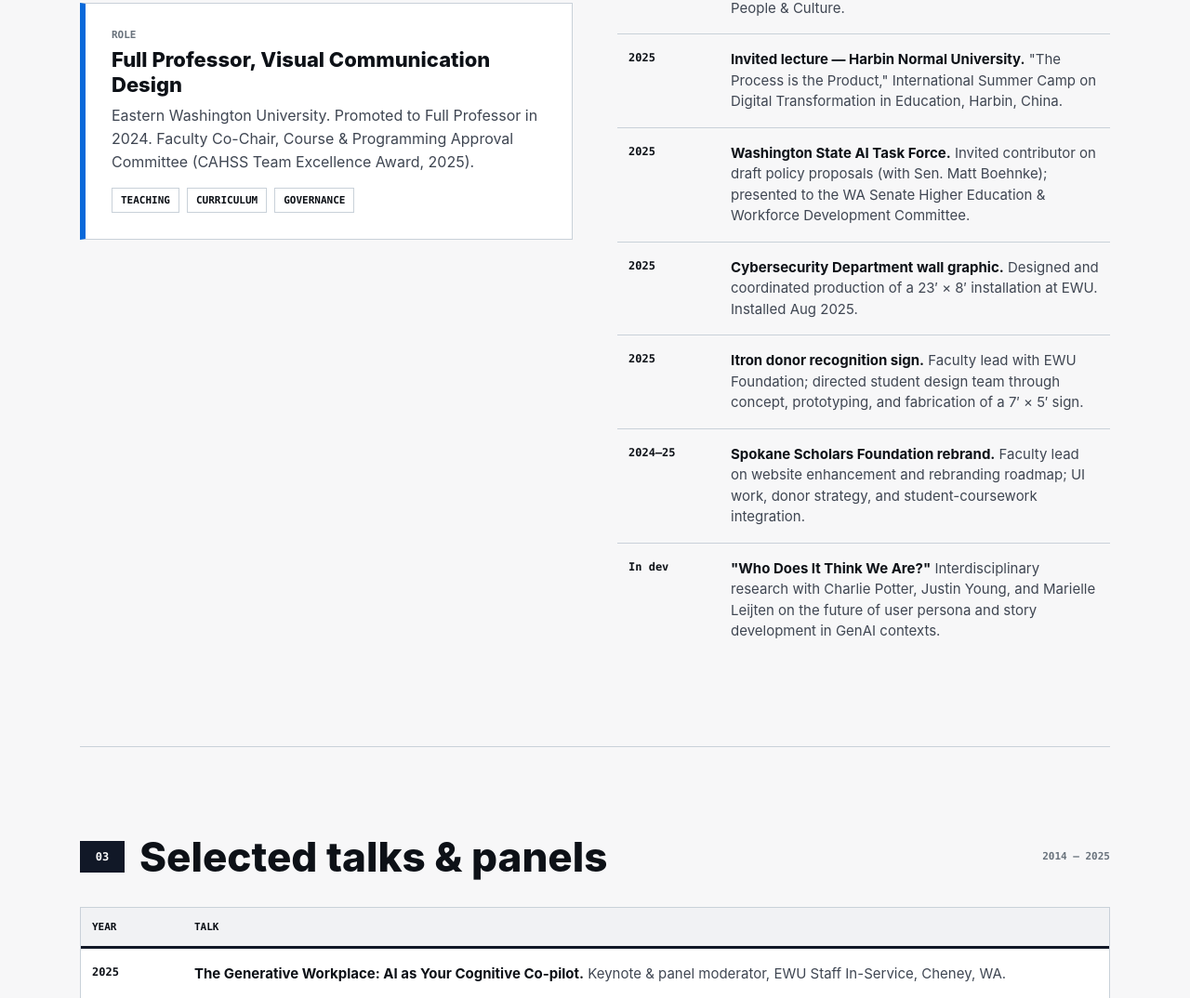
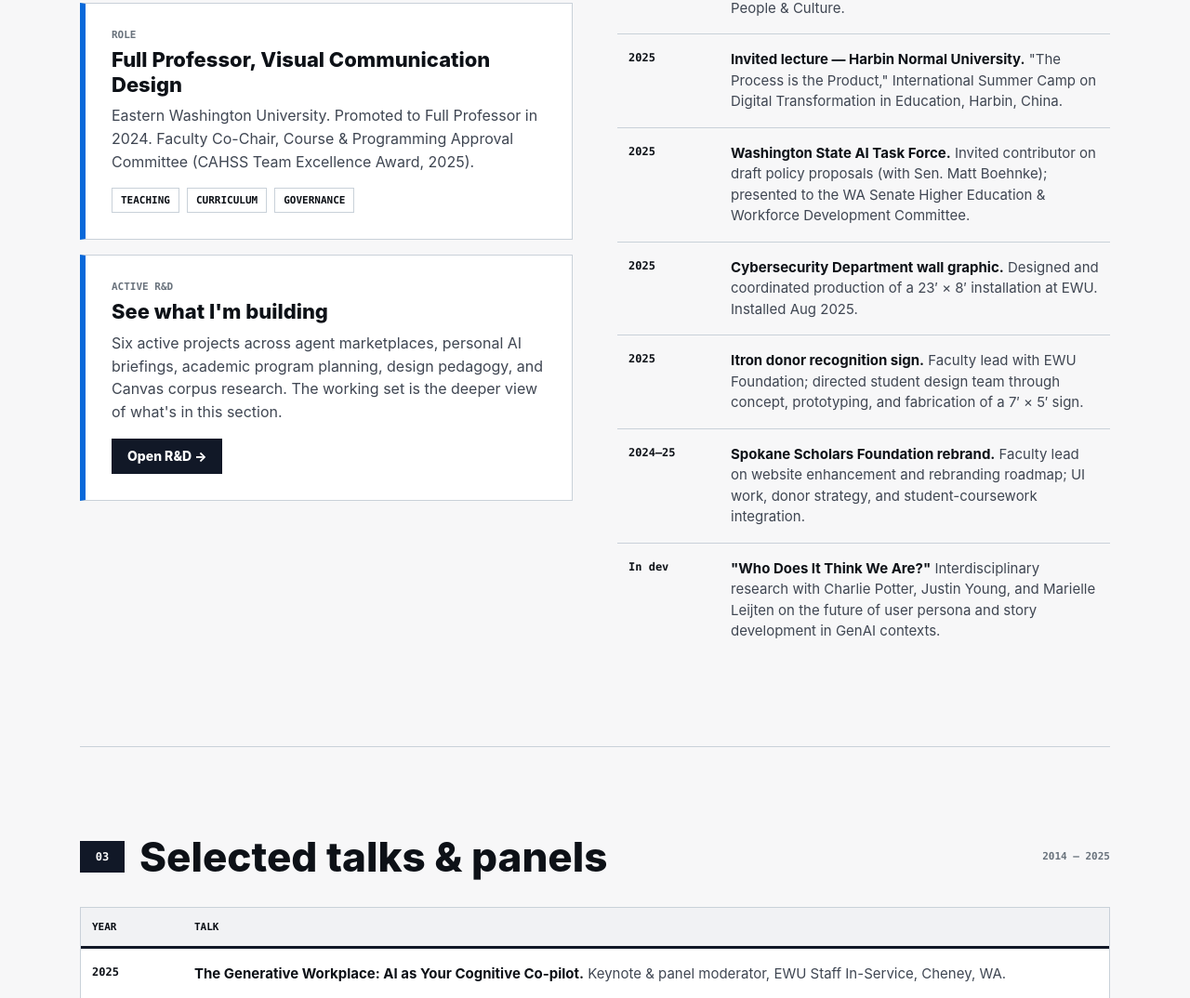
Before and after one commit to sicxz/travismasingale.info, a plain HTML site: page index.html in a window 1280 px wide. Shown: the part 1816-2890 px from the top of the page at 93% size. Drawn offline with Linux system fonts and the light colour scheme.

Commit message:
Add R&D callout in section 02
Insert a parallel now-card below the Role card pointing to /rd.html. Gives the home page a clear path into the deeper working-set view, and reinforces that R&D is the active build/research work hinted at in the Now section's lede.

Co-Authored-By: Claude Opus 4.7 (1M context) <noreply@anthropic.com>

```diff
--- a/index.html
+++ b/index.html
@@ -138,6 +138,15 @@
                 <span class="f-tag">Teaching</span>
                 <span class="f-tag">Curriculum</span>
                 <span class="f-tag">Governance</span>
+              </div>
+            </div>
+
+            <div class="now-card">
+              <span class="f-label" style="margin-bottom:8px;display:block">Active R&amp;D</span>
+              <h3>See what I'm building</h3>
+              <p>Six active projects across agent marketplaces, personal AI briefings, academic program planning, design pedagogy, and Canvas corpus research. The working set is the deeper view of what's in this section.</p>
+              <div class="now-meta">
+                <a class="f-button" href="rd.html">Open R&amp;D &rarr;</a>
               </div>
             </div>
           </div>
--- a/styles/site.css
+++ b/styles/site.css
@@ -337,6 +337,8 @@ a.f-tag--link:hover {
 
 .now-card p:last-child { margin-bottom: 0; }
 
+.now-card + .now-card { margin-top: 16px; }
+
 .now-meta {
   display: flex;
   flex-wrap: wrap;
```
